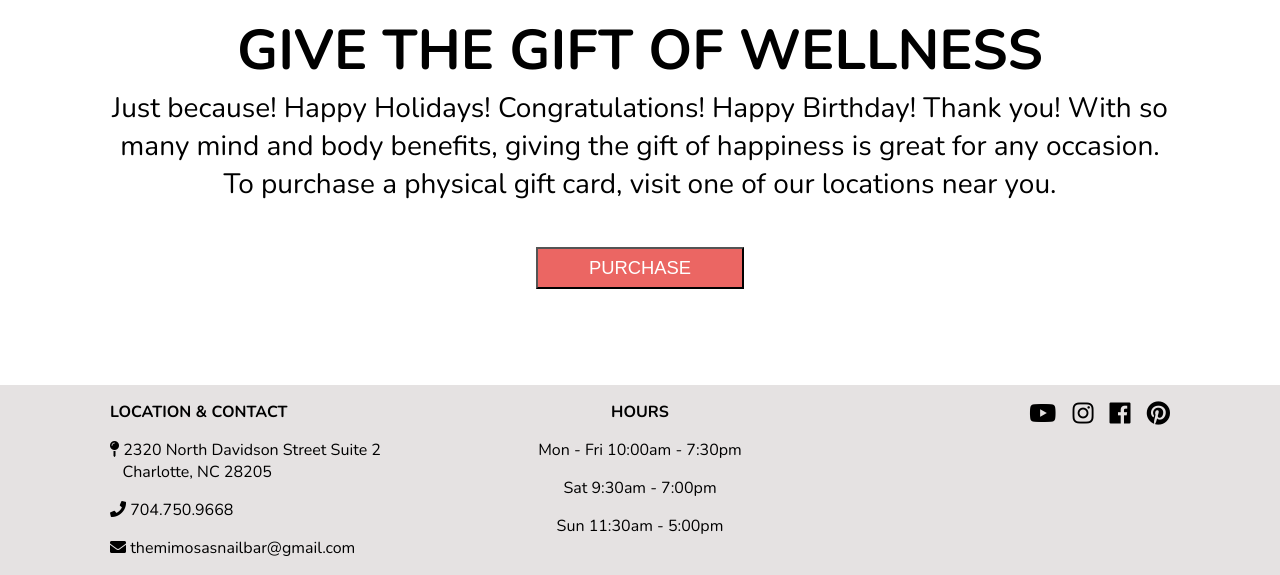
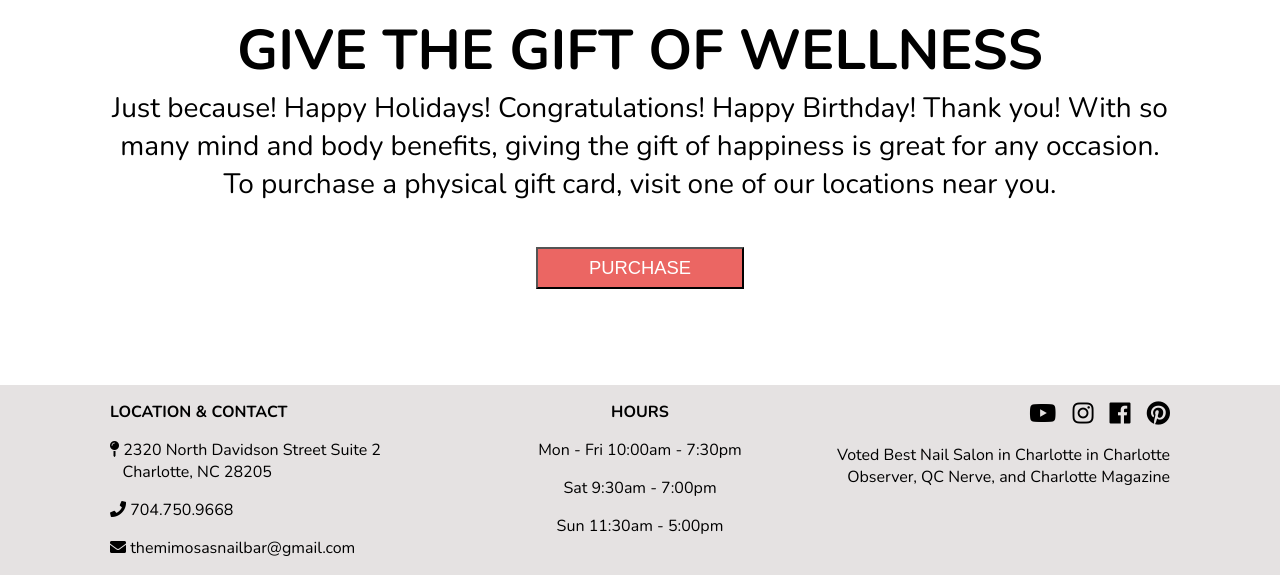
Before and after one commit to mimosasnailbar/mimosas, a Jekyll site: the page built from giftcard.html, in a window 1280 px wide and 900 px high, scrolled down 698 px, cut to the strip 325-900 px from the top of the window. Built offline with Jekyll 4.4.1, drawn with Linux system fonts in a browser that asks for light colours; nearby versions of some CDN libraries.

Commit message:
Updated '_layouts/default.html' via CloudCannon

```diff
--- a/_layouts/default.html
+++ b/_layouts/default.html
@@ -72,7 +72,7 @@
 							<i class="fab fa-pinterest"></i></a>
 					</p>
 					<p class="editable">
-
+						Voted Best Nail Salon in Charlotte in Charlotte Observer, QC Nerve, and Charlotte Magazine
 					</p>
 				</div>
 			</div>
```
